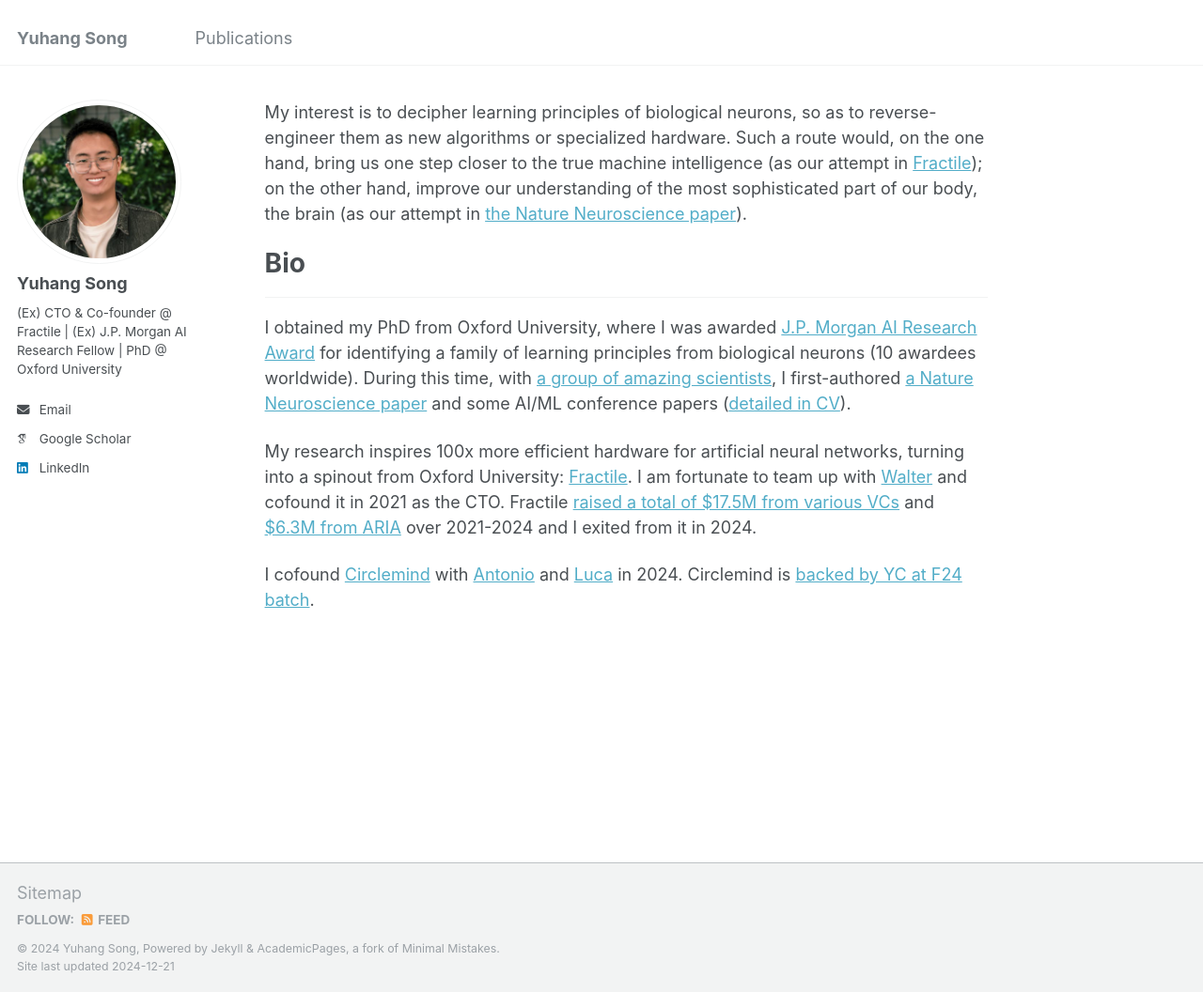
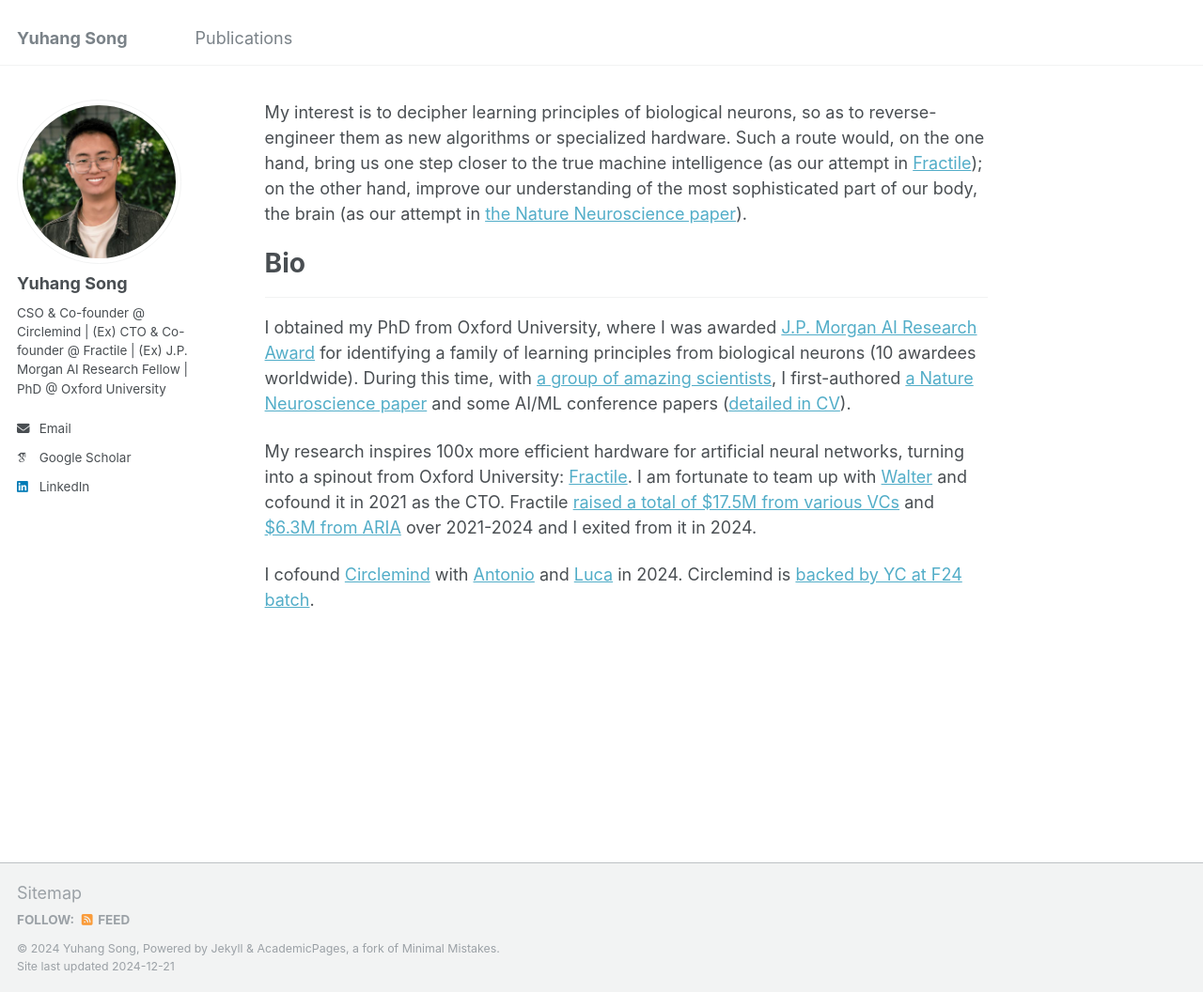
Before and after one commit to YuhangSong/YuhangSong.github.io, a Jekyll site: the page built from _pages/about.md, in a window 1280 px wide and 1056 px high. Shown: the whole window at 94% size. Built offline with Jekyll 4.4.1, drawn with Linux system fonts in a browser that asks for light colours; some web fonts are replaced.

Commit message:
chore: update _config.yml

```diff
--- a/_config.yml
+++ b/_config.yml
@@ -24,7 +24,7 @@ author:
   avatar           : "profile.png"
   name             : "Yuhang Song"
   pronouns         : # example: "she/her"
-  bio              : "(Ex) CTO & Co-founder @ Fractile | (Ex) J.P. Morgan AI Research Fellow | PhD @ Oxford University"
+  bio              : "CSO & Co-founder @ Circlemind | (Ex) CTO & Co-founder @ Fractile | (Ex) J.P. Morgan AI Research Fellow | PhD @ Oxford University"
   location         : # "Oxford, UK"
   employer         : # "Oxford University"
   uri              : # URL
```
